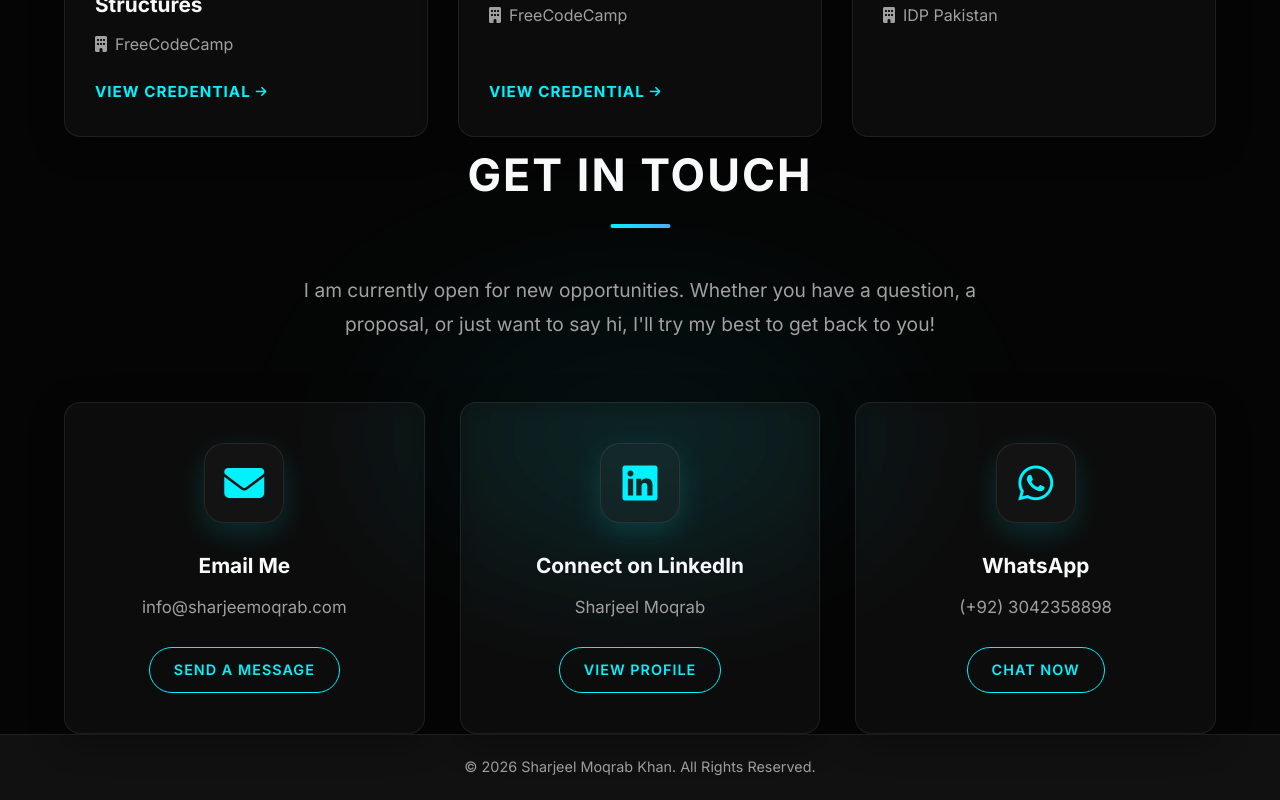
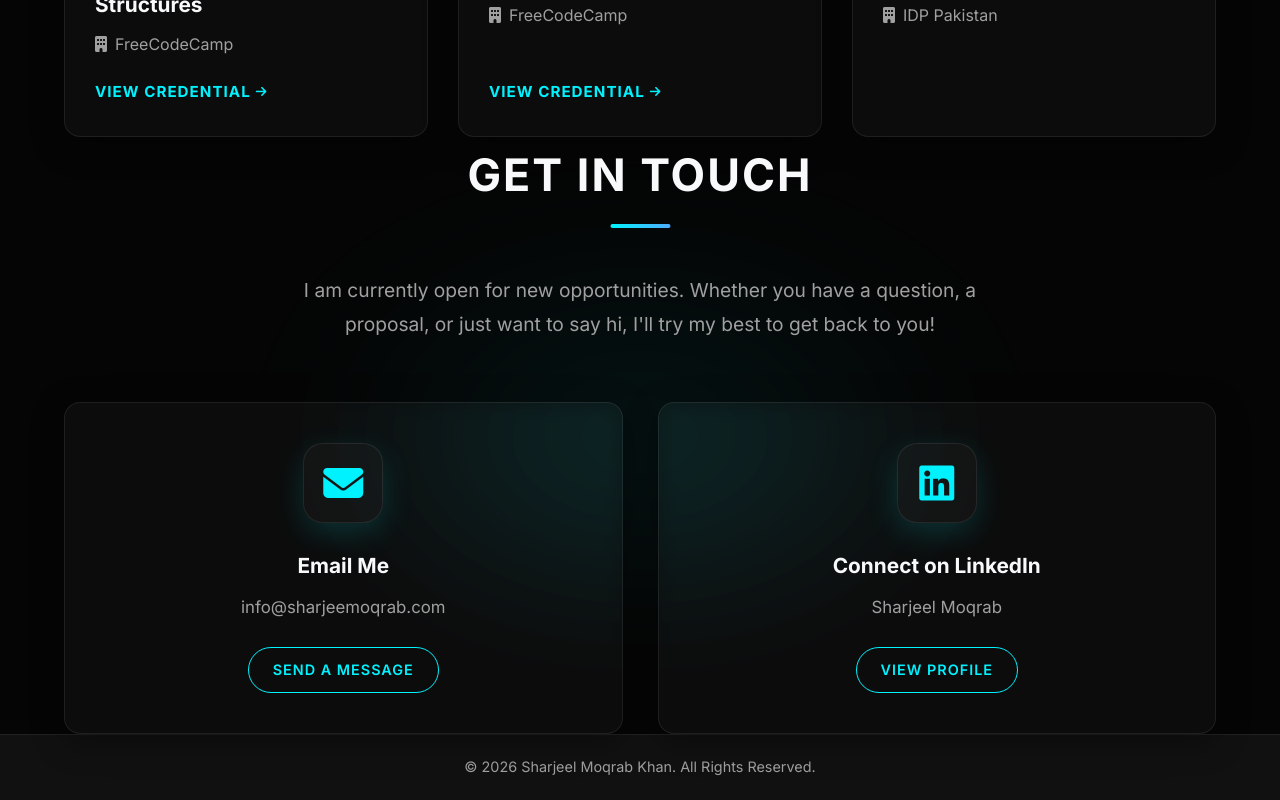
Before and after one commit to SharjeelMoqrabKhan/me, a React (Vite) app: page / in a window 1280 px wide. Shown: the part 5292-6092 px from the top of the page. Built offline with nearby package versions, Linux system fonts and the light colour scheme.

Commit message:
contact-updated

```diff
--- a/src/components/Contact.jsx
+++ b/src/components/Contact.jsx
@@ -26,15 +26,6 @@ const Contact = () => {
           <h4 style={titleStyle}>Connect on LinkedIn</h4>
           <span style={detailStyle}>Sharjeel Moqrab</span>
           <div style={actionBtnStyle}>View Profile</div>
-        </a>
-
-        <a href="https://wa.me/923042358898" target="_blank" rel="noreferrer" className="glass-panel contact-card" style={cardStyle}>
-          <div style={iconBoxStyle}>
-            <i className="fab fa-whatsapp"></i>
-          </div>
-          <h4 style={titleStyle}>WhatsApp</h4>
-          <span style={detailStyle}>(+92) 3042358898</span>
-          <div style={actionBtnStyle}>Chat Now</div>
         </a>
       </div>
     </section>
```
